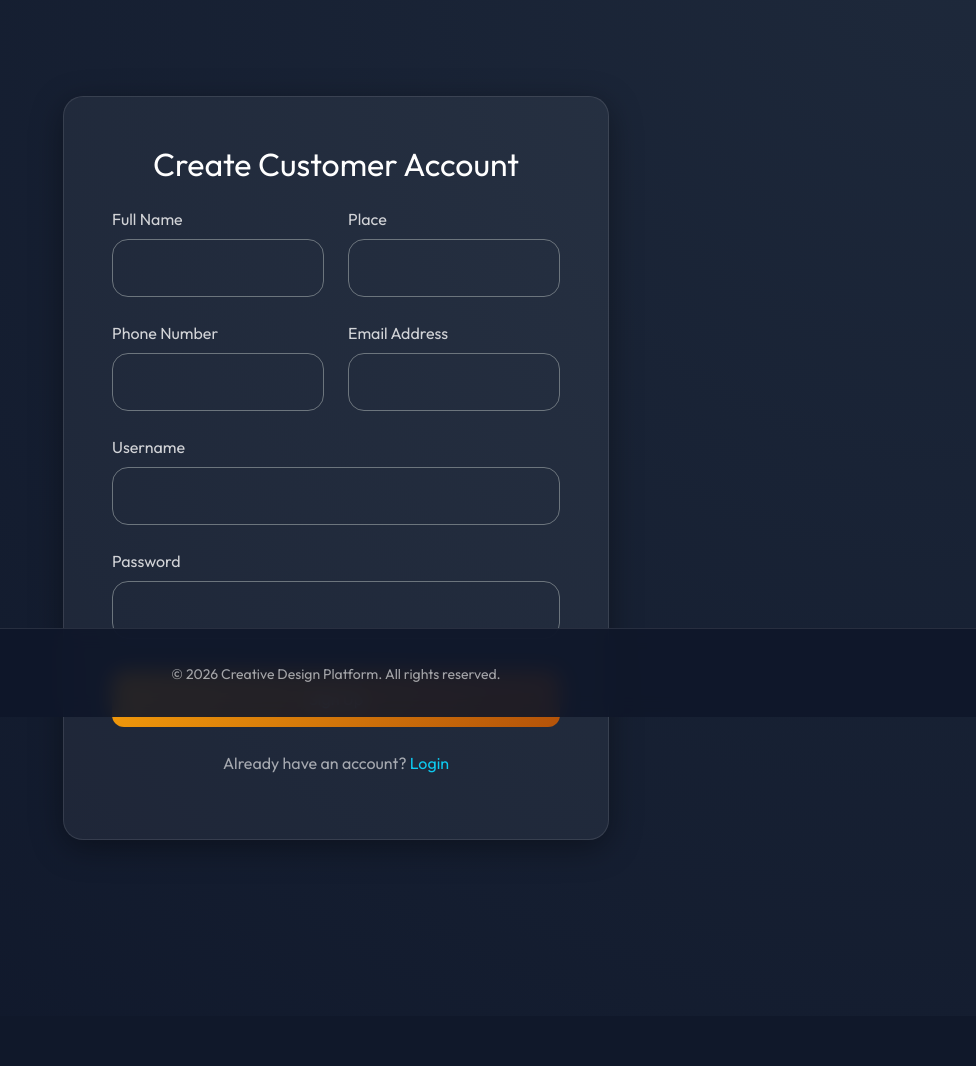
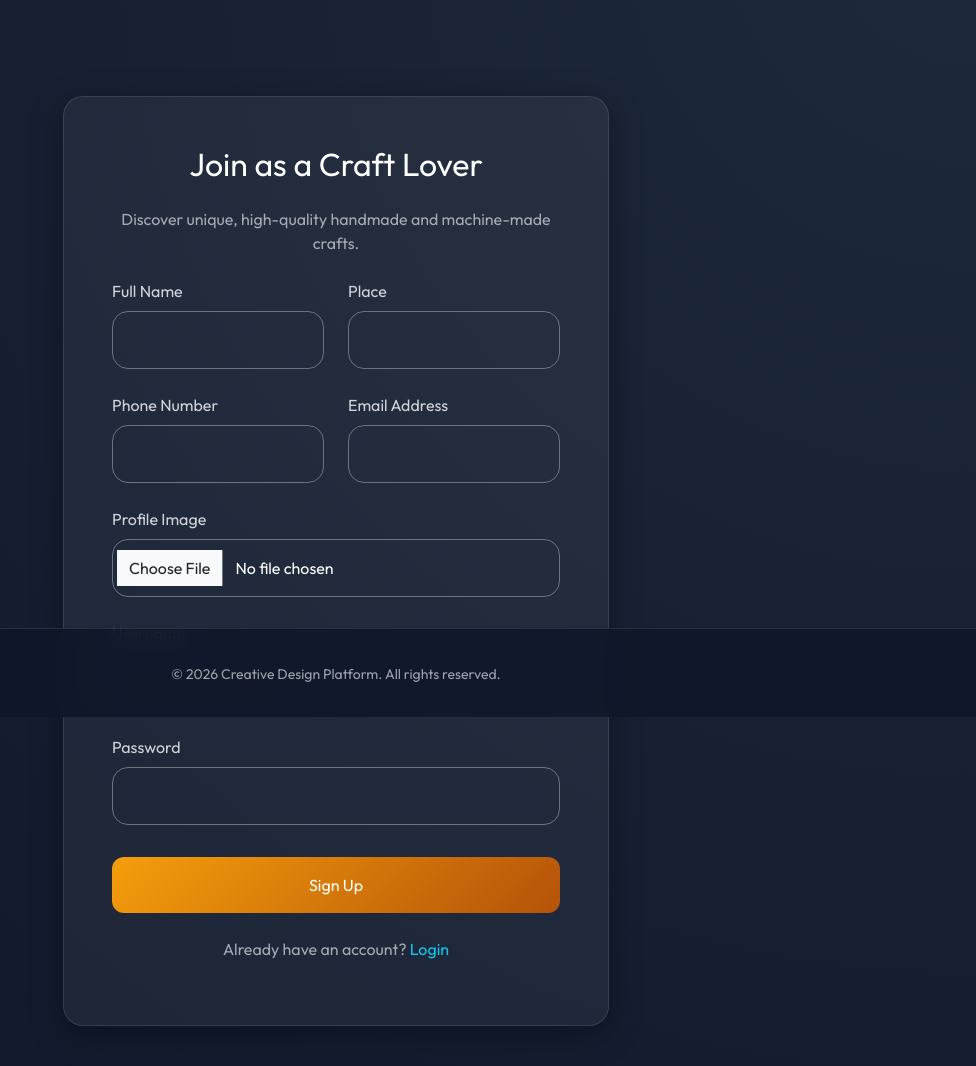
Before and after one commit to VishnuSuresh0204/Creative-Design, a Django app: page /user_reg/ in a window 1280 px wide. Shown: the part 83-1149 px from the top of the page, without its empty margins (304-1280 px from the left). Before the commit the page ends 923 px from the top, so only its background shows below. Run offline with Django 5.2, Linux system fonts and the light colour scheme.

Commit message:
Step 5: Update registration and seller interfaces for craft theme and profile images

```diff
--- a/creative/templates/seller_reg.html
+++ b/creative/templates/seller_reg.html
@@ -1,13 +1,13 @@
 {% extends 'base.html' %}
 
-{% block title %}Seller Registration - Creative Design{% endblock %}
+{% block title %}Crafter Registration - Craft Haven{% endblock %}
 
 {% block content %}
 <div class="row justify-content-center py-5">
     <div class="col-md-7 animate-fade">
         <div class="glass-card p-5">
-            <h2 class="text-center mb-4">Join as a Designer / Seller</h2>
-            <p class="text-center text-muted mb-4">Showcase your creativity to thousands of customers</p>
+            <h2 class="text-center mb-4">Join our community of Crafters</h2>
+            <p class="text-center text-muted mb-4">Share your handmade artistry or precision machine-made crafts with collectors worldwide.</p>
 
             {% if msg %}
             <div class="alert alert-danger bg-danger bg-opacity-10 border-danger text-danger border-0 rounded-4">
--- a/creative/templates/user_reg.html
+++ b/creative/templates/user_reg.html
@@ -6,7 +6,8 @@
 <div class="row justify-content-center py-5">
     <div class="col-md-6 animate-fade">
         <div class="glass-card p-5">
-            <h2 class="text-center mb-4">Create Customer Account</h2>
+            <h2 class="text-center mb-4">Join as a Craft Lover</h2>
+            <p class="text-center text-muted mb-4">Discover unique, high-quality handmade and machine-made crafts.</p>
 
             {% if msg %}
             <div class="alert alert-danger bg-danger bg-opacity-10 border-danger text-danger border-0 rounded-4">
@@ -14,7 +15,7 @@
             </div>
             {% endif %}
 
-            <form method="POST">
+            <form method="POST" enctype="multipart/form-data">
                 {% csrf_token %}
                 <div class="row">
                     <div class="col-md-6 mb-4">
@@ -37,6 +38,10 @@
                     </div>
                 </div>
                 <div class="mb-4">
+                    <label class="form-label text-muted">Profile Image</label>
+                    <input type="file" name="image" class="form-control bg-transparent border-secondary text-white p-3 rounded-4">
+                </div>
+                <div class="mb-4">
                     <label class="form-label text-muted">Username</label>
                     <input type="text" name="username" class="form-control bg-transparent border-secondary text-white p-3 rounded-4" required>
                 </div>
```
Also changed, not shown: creative/templates/seller/add_design.html (+8 -1 lines), creative/templates/seller/manage_design.html (+10 -0 lines).
